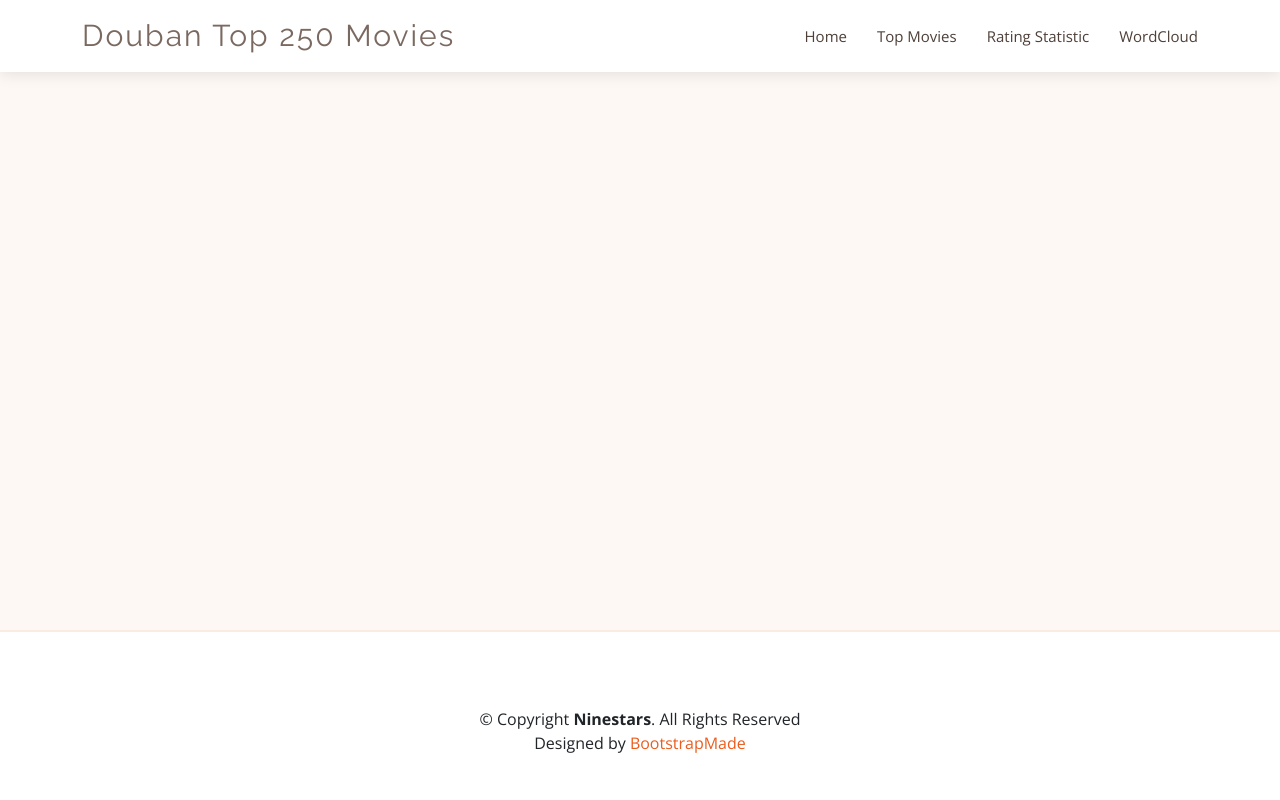
After one commit to MengZhou11/Python-Flask-topMovieWeb, a Flask app: page /WordCloud in a window 1280 px wide. The commit adds this page. Run offline with Flask 2, Linux system fonts and the light colour scheme; some libraries are stand-ins or nearby versions.

Commit message:
wordcloud updating

```diff
--- a/app.py
+++ b/app.py
@@ -41,5 +41,10 @@ def rating():
 
     return render_template("index3.html", score=score, count=count)
 
+
+@app.route('/WordCloud')
+def WordCloud():
+    return render_template("index4.html")
+
 if __name__ == '__main__':
     app.run()
--- a/templates/index.html
+++ b/templates/index.html
@@ -52,7 +52,7 @@
           <li><a href="/">Home</a></li>
           <li><a href="/movie">Top Movies</a></li>
           <li><a href="/rating">Rating Statistic</a></li>
-          <li><a href="/contact">Contact</a></li>
+          <li><a href="/WordCloud">WordCloud</a></li>
         </ul>
         <i class="bi bi-list mobile-nav-toggle"></i>
       </nav><!-- .navbar -->
--- a/templates/index2.html
+++ b/templates/index2.html
@@ -52,7 +52,7 @@
           <li><a href="/">Home</a></li>
           <li><a href="/movie">Top Movies</a></li>
           <li><a href="/rating">Rating Statistic</a></li>
-          <li><a href="/contact">Contact</a></li>
+          <li><a href="/WordCloud">WordCloud</a></li>
         </ul>
         <i class="bi bi-list mobile-nav-toggle"></i>
       </nav><!-- .navbar -->
--- a/templates/index3.html
+++ b/templates/index3.html
@@ -55,7 +55,7 @@
           <li><a href="/">Home</a></li>
           <li><a href="/movie">Top Movies</a></li>
           <li><a href="/rating">Rating Statistic</a></li>
-          <li><a href="/contact">Contact</a></li>
+          <li><a href="/WordCloud">WordCloud</a></li>
         </ul>
         <i class="bi bi-list mobile-nav-toggle"></i>
       </nav><!-- .navbar -->
--- /dev/null
+++ b/templates/index4.html
@@ -0,0 +1,107 @@
+<!DOCTYPE html>
+<html lang="en">
+
+<head>
+  <meta charset="utf-8">
+  <meta content="width=device-width, initial-scale=1.0" name="viewport">
+
+  <title>Douban Top 250 Movies</title>
+  <meta content="" name="description">
+  <meta content="" name="keywords">
+
+  <!-- Favicons -->
+  <link href="static/assets/img/favicon.png" rel="icon">
+  <link href="static/assets/img/apple-touch-icon.png" rel="apple-touch-icon">
+
+  <!-- Google Fonts -->
+  <link href="https://fonts.googleapis.com/css?family=Open+Sans:300,300i,400,400i,600,600i,700,700i|Raleway:300,300i,400,400i,600,600i,700,700i" rel="stylesheet">
+
+  <!-- Vendor CSS Files -->
+  <link href="static/assets/vendor/aos/aos.css" rel="stylesheet">
+  <link href="static/assets/vendor/bootstrap/css/bootstrap.min.css" rel="stylesheet">
+  <link href="static/assets/vendor/bootstrap-icons/bootstrap-icons.css" rel="stylesheet">
+  <link href="static/assets/vendor/boxicons/css/boxicons.min.css" rel="stylesheet">
+  <link href="static/assets/vendor/glightbox/css/glightbox.min.css" rel="stylesheet">
+  <link href="static/assets/vendor/swiper/swiper-bundle.min.css" rel="stylesheet">
+
+  <!-- Template Main CSS File -->
+  <link href="static/assets/css/style.css" rel="stylesheet">
+
+  <!-- =======================================================
+  * Template Name: Ninestars - v4.3.0
+  * Template URL: https://bootstrapmade.com/ninestars-free-bootstrap-3-theme-for-creative/
+  * Author: BootstrapMade.com
+  * License: https://bootstrapmade.com/license/
+  ======================================================== -->
+</head>
+
+<body>
+
+  <!-- ======= Header ======= -->
+  <header id="header" class="fixed-top d-flex align-items-center">
+    <div class="container d-flex align-items-center justify-content-between">
+
+      <div class="logo">
+        <h1 class="text-light"><a href="/movie"><span>Douban Top 250 Movies</span></a></h1>
+        <!-- Uncomment below if you prefer to use an image logo -->
+        <!-- <a href="temp.html"><img src="static/assets/img/logo.png" alt="" class="img-fluid"></a>-->
+      </div>
+
+      <nav id="navbar" class="navbar">
+        <ul>
+          <li><a href="/">Home</a></li>
+          <li><a href="/movie">Top Movies</a></li>
+          <li><a href="/rating">Rating Statistic</a></li>
+           <li><a href="/WordCloud">WordCloud</a></li>
+        </ul>
+        <i class="bi bi-list mobile-nav-toggle"></i>
+      </nav><!-- .navbar -->
+
+    </div>
+  </header><!-- End Header -->
+
+  <!-- ======= Hero Section ======= -->
+  <section id="hero" class="d-flex align-items-center">
+    <div class="container">
+
+
+
+    </div>
+
+  </section><!-- End Hero -->
+
+  </main><!-- End #main -->
+
+
+  </br></br></br></br></br></br>
+<footer><!--  Footer -->
+    <div class="footer">
+      <div class="copyright">
+        &copy; Copyright <strong><span>Ninestars</span></strong>. All Rights Reserved
+      </div>
+      <div class="credits">
+        <!-- All the links in the footer should remain intact. -->
+        <!-- You can delete the links only if you purchased the pro version. -->
+        <!-- Licensing information: https://bootstrapmade.com/license/ -->
+        <!-- Purchase the pro version with working PHP/AJAX contact form: https://bootstrapmade.com/ninestars-free-bootstrap-3-theme-for-creative/ -->
+        Designed by <a href="https://bootstrapmade.com/">BootstrapMade</a>
+      </div>
+    </div>
+  </footer><!-- End Footer -->
+
+  <a href="#" class="back-to-top d-flex align-items-center justify-content-center"><i class="bi bi-arrow-up-short"></i></a>
+
+  <!-- Vendor JS Files -->
+  <script src="static/assets/vendor/aos/aos.js"></script>
+  <script src="static/assets/vendor/bootstrap/js/bootstrap.bundle.min.js"></script>
+  <script src="static/assets/vendor/glightbox/js/glightbox.min.js"></script>
+  <script src="static/assets/vendor/isotope-layout/isotope.pkgd.min.js"></script>
+  <script src="static/assets/vendor/php-email-form/validate.js"></script>
+  <script src="static/assets/vendor/swiper/swiper-bundle.min.js"></script>
+
+  <!-- Template Main JS File -->
+  <script src="static/assets/js/main.js"></script>
+
+</body>
+
+</html>
```
Also changed, not shown: testCloud.py (+16 -7 lines), 1 other file.
